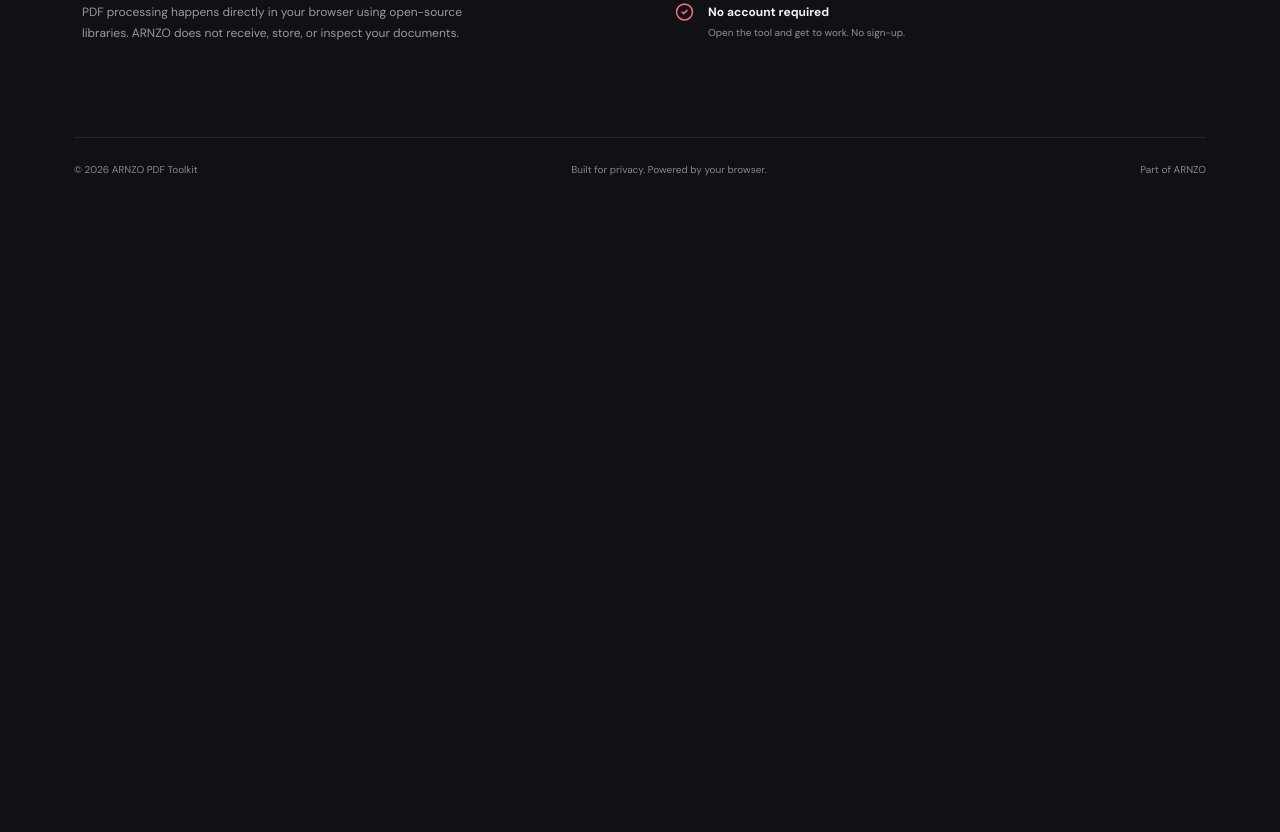
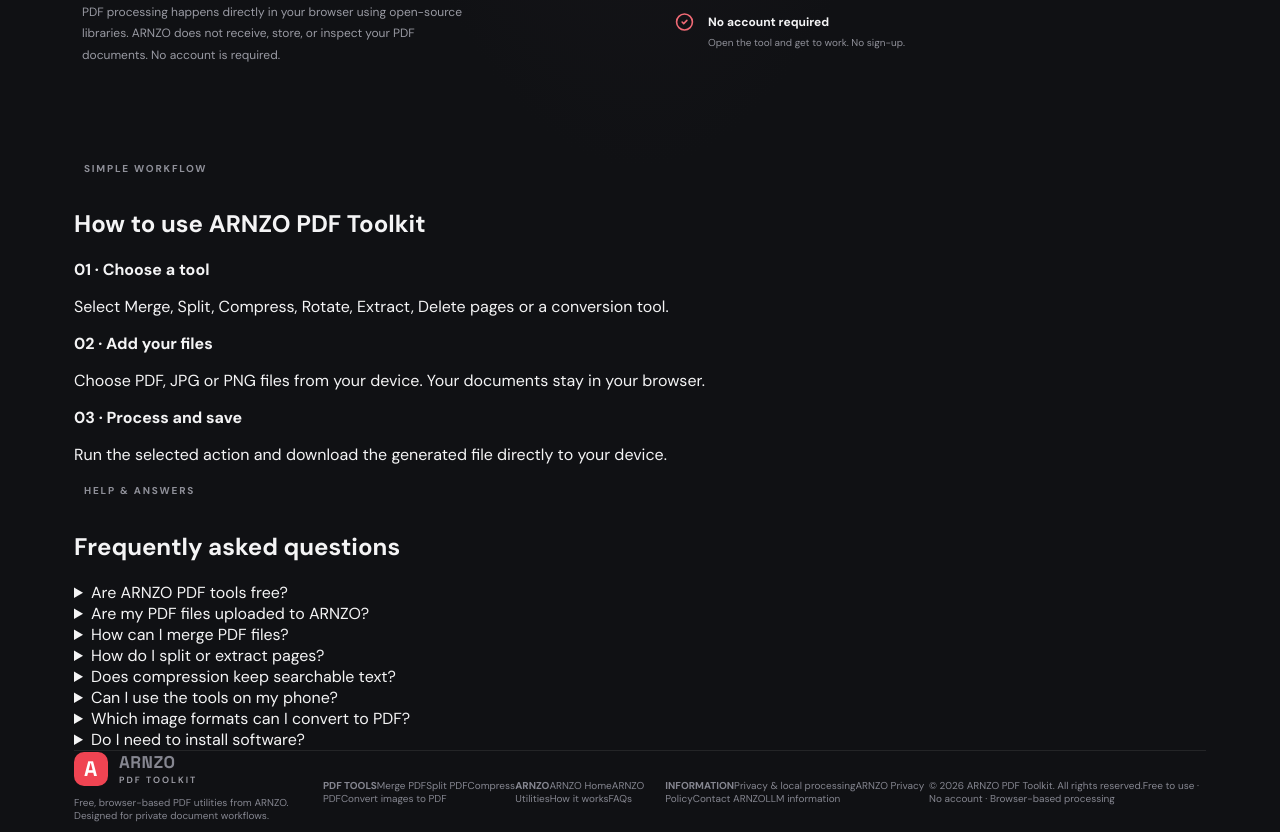
Before and after one commit to ashukumar-tech/arnzo-pdf-toolkit, a React (Vite) app: page / in a window 1280 px wide. Shown: the part 1260-2092 px from the top of the page. Before the commit the page ends 1462 px from the top, so only its background shows below. Built offline with nearby package versions, Linux system fonts and the light colour scheme.

Commit message:
Improve SEO, AEO, GEO and product information: src/App.tsx

```diff
--- a/src/App.tsx
+++ b/src/App.tsx
@@ -171,7 +171,19 @@ export default function App() {
         {error&&<div className="notice error"><AlertCircle size={17}/>{error}</div>}{message&&<div className="notice success"><CheckCircle2 size={17}/>{message}</div>}
         <p className="panel-foot"><LockKeyhole size={13}/> Files are processed locally in your browser and are never uploaded.</p>
       </section></section>
-      <section className="below" id="privacy"><div><span className="section-label">PRIVATE BY DESIGN</span><h2>Your files are yours.<br/><span>Not ours.</span></h2><p>PDF processing happens directly in your browser using open-source libraries. ARNZO does not receive, store, or inspect your documents.</p></div><div className="privacy-points"><div><ShieldCheck/><span><b>Local processing</b><small>Your files remain on your device from start to finish.</small></span></div><div><LockKeyhole/><span><b>No server uploads</b><small>No PDF is sent to an ARNZO server for processing.</small></span></div><div><CheckCircle2/><span><b>No account required</b><small>Open the tool and get to work. No sign-up.</small></span></div></div></section>
-    </main><footer><span>© {new Date().getFullYear()} ARNZO PDF Toolkit</span><span>Built for privacy. Powered by your browser.</span><a href="https://arnzo.com" target="_blank" rel="noreferrer">Part of ARNZO</a></footer>
+      <section className="below" id="privacy"><div><span className="section-label">PRIVATE BY DESIGN</span><h2>Your files are yours.<br/><span>Not ours.</span></h2><p>PDF processing happens directly in your browser using open-source libraries. ARNZO does not receive, store, or inspect your PDF documents. No account is required.</p></div><div className="privacy-points"><div><ShieldCheck/><span><b>Local processing</b><small>Your files remain on your device from start to finish.</small></span></div><div><LockKeyhole/><span><b>No server uploads</b><small>PDF contents are not sent to ARNZO servers for processing.</small></span></div><div><CheckCircle2/><span><b>No account required</b><small>Open the tool and get to work. No sign-up.</small></span></div></div></section>
+      <section className="content-section" id="how-it-works"><div className="section-label">SIMPLE WORKFLOW</div><h2>How to use ARNZO PDF Toolkit</h2><div className="steps-grid"><article><b>01 · Choose a tool</b><p>Select Merge, Split, Compress, Rotate, Extract, Delete pages or a conversion tool.</p></article><article><b>02 · Add your files</b><p>Choose PDF, JPG or PNG files from your device. Your documents stay in your browser.</p></article><article><b>03 · Process and save</b><p>Run the selected action and download the generated file directly to your device.</p></article></div></section>
+      <section className="content-section" id="faq"><div className="section-label">HELP & ANSWERS</div><h2>Frequently asked questions</h2><div className="faq-grid">
+        <details><summary>Are ARNZO PDF tools free?</summary><p>Yes. ARNZO PDF Toolkit is free to use and does not require an account.</p></details>
+        <details><summary>Are my PDF files uploaded to ARNZO?</summary><p>No. PDF documents are processed locally in your browser. Their contents are not uploaded to ARNZO servers.</p></details>
+        <details><summary>How can I merge PDF files?</summary><p>Choose Merge PDF, select at least two PDF files, and click Process PDF. Your combined document downloads to your device.</p></details>
+        <details><summary>How do I split or extract pages?</summary><p>Choose Split PDF or Extract pages and enter page numbers such as 1, 3-5. Split downloads separate page PDFs in a ZIP file; Extract creates one PDF with the selected pages.</p></details>
+        <details><summary>Does compression keep searchable text?</summary><p>No. The current compression method converts pages into JPEG images. Searchable text, links, forms and vector quality are not retained, and a smaller file is not guaranteed.</p></details>
+        <details><summary>Can I use the tools on my phone?</summary><p>The interface supports modern mobile browsers. Very large PDFs may exceed the available memory on some phones.</p></details>
+        <details><summary>Which image formats can I convert to PDF?</summary><p>The Images to PDF tool accepts JPG and PNG images.</p></details>
+        <details><summary>Do I need to install software?</summary><p>No installation or account is required. Open the website in a modern browser with JavaScript enabled.</p></details>
+      </div></section>
+    </main>
+    <footer className="site-footer"><div className="footer-brand"><a className="brand" href="https://arnzo.com/"><span className="brand-mark">A</span><span>ARNZO<span className="brand-sub">PDF TOOLKIT</span></span></a><p>Free, browser-based PDF utilities from ARNZO. Designed for private document workflows.</p></div><div className="footer-column"><b>PDF TOOLS</b><a href="#tools">Merge PDF</a><a href="#tools">Split PDF</a><a href="#tools">Compress PDF</a><a href="#tools">Convert images to PDF</a></div><div className="footer-column"><b>ARNZO</b><a href="https://arnzo.com/" target="_blank" rel="noreferrer">ARNZO Home</a><a href="https://arnzo.com/#utilities" target="_blank" rel="noreferrer">ARNZO Utilities</a><a href="#how-it-works">How it works</a><a href="#faq">FAQs</a></div><div className="footer-column"><b>INFORMATION</b><a href="#privacy">Privacy & local processing</a><a href="https://arnzo.com/privacy-policy" target="_blank" rel="noreferrer">ARNZO Privacy Policy</a><a href="https://arnzo.com/contact" target="_blank" rel="noreferrer">Contact ARNZO</a><a href="/llms.txt">LLM information</a></div><div className="footer-bottom"><span>© {new Date().getFullYear()} ARNZO PDF Toolkit. All rights reserved.</span><span>Free to use · No account · Browser-based processing</span></div></footer>
   </div>
 }
```
